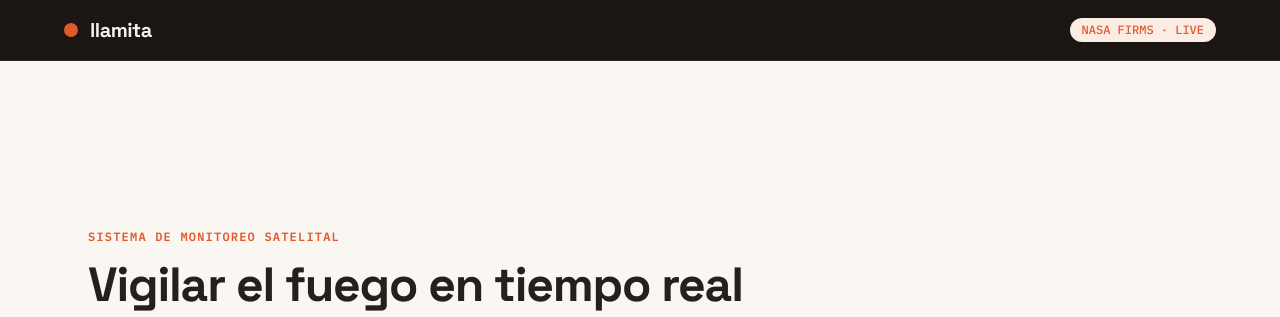
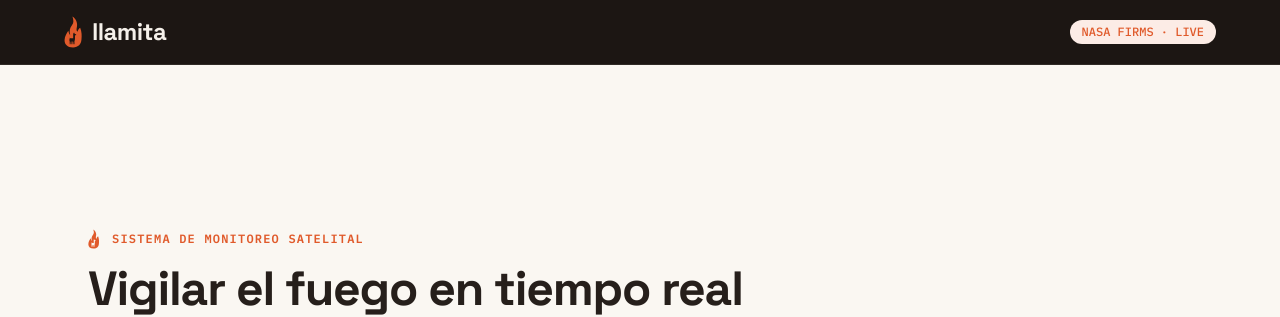
Before and after one commit to Richixs/llamita, a Next.js app: page / in a window 1280 px wide. Shown: the top 317 px of the page. Built offline with nearby package versions, Linux system fonts and the light colour scheme.

Commit message:
feat(ui): integrate brand Logo component into home header and hero

```diff
--- a/src/app/page.tsx
+++ b/src/app/page.tsx
@@ -1,15 +1,12 @@
+import { Logo } from "@/components/ui/logo";
+
 export default function Home() {
   return (
     <div className="bg-background text-ink flex flex-1 flex-col">
       {/* Top Navbar (30% Charcoal structure) */}
       <header className="bg-charcoal text-smoke border-border/10 border-b px-6 py-4">
         <div className="mx-auto flex max-w-6xl items-center justify-between">
-          <div className="flex items-center gap-3">
-            <span className="bg-fire inline-block h-3.5 w-3.5 rounded-full" />
-            <span className="font-display text-xl font-bold tracking-tight">
-              llamita
-            </span>
-          </div>
+          <Logo theme="dark" />
           <span className="bg-fire-soft text-fire font-mono rounded-full px-3 py-1 text-xs font-medium">
             NASA FIRMS · LIVE
           </span>
@@ -19,9 +16,12 @@ export default function Home() {
       {/* Main Content (60% Base / Surface) */}
       <main className="mx-auto flex w-full max-w-6xl flex-1 flex-col justify-center gap-10 px-6 py-16">
         <section className="flex flex-col gap-4">
-          <span className="text-fire font-mono text-xs font-semibold tracking-widest uppercase">
-            Sistema de Monitoreo Satelital
-          </span>
+          <div className="flex items-center gap-2">
+            <Logo variant="mark" markClassName="h-5 w-auto" />
+            <span className="text-fire font-mono text-xs font-semibold tracking-widest uppercase">
+              Sistema de Monitoreo Satelital
+            </span>
+          </div>
           <h1 className="font-display text-ink max-w-2xl text-4xl font-bold tracking-tight sm:text-5xl">
             Vigilar el fuego en tiempo real
           </h1>
```
